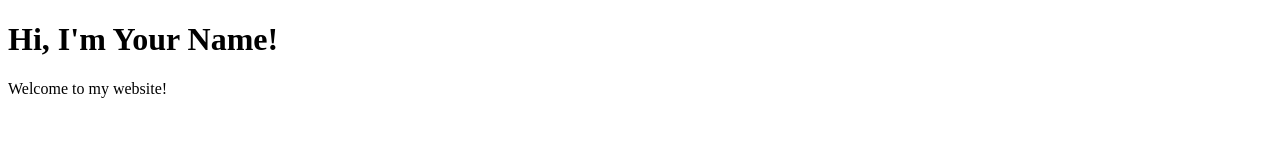
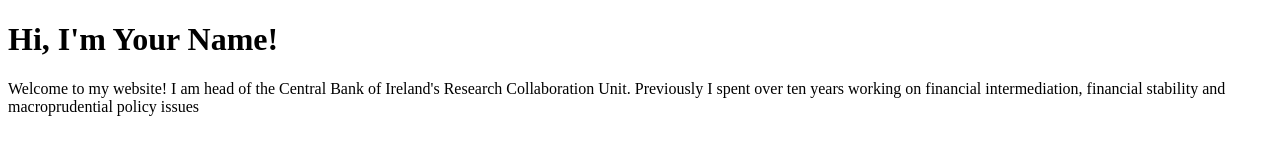
Before and after one commit to fergalmccann/fergalmccann, a plain HTML site: page index.html in a window 1280 px wide. Drawn offline with Linux system fonts and the light colour scheme.

Commit message:
Update index.html

```diff
--- a/index.html
+++ b/index.html
@@ -7,6 +7,8 @@
   <body>
     <h1>Hi, I'm Your Name!</h1>
 
-    <p>Welcome to my website!</p>
+    <p>Welcome to my website!
+    I am head of the Central Bank of Ireland's Research Collaboration Unit.
+    Previously I spent over ten years working on financial intermediation, financial stability and macroprudential policy issues</p>
   </body>
 </html>
```
